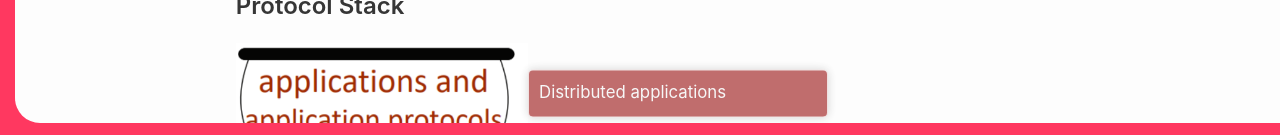
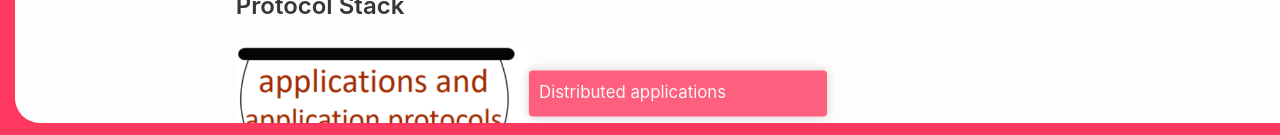
Before and after one commit to pulsejet/ndn101, a React (Create React App) app: page / in a window 1280 px wide. Shown: the part 662-797 px from the top of the page. Built offline with nearby package versions, Linux system fonts and the light colour scheme.

Commit message:
hourglass popup color

```diff
--- a/src/pages/hourglass.scss
+++ b/src/pages/hourglass.scss
@@ -17,7 +17,7 @@
   .popup {
     position: absolute;
     margin-top: 50px;
-    background-color: rgb(177, 73, 73);
+    background-color: hsl(348, 100%, 61%);
     color: whitesmoke;
     border: 1px solid rgba(245, 239, 239, 0.869);
     padding: 10px;
```
